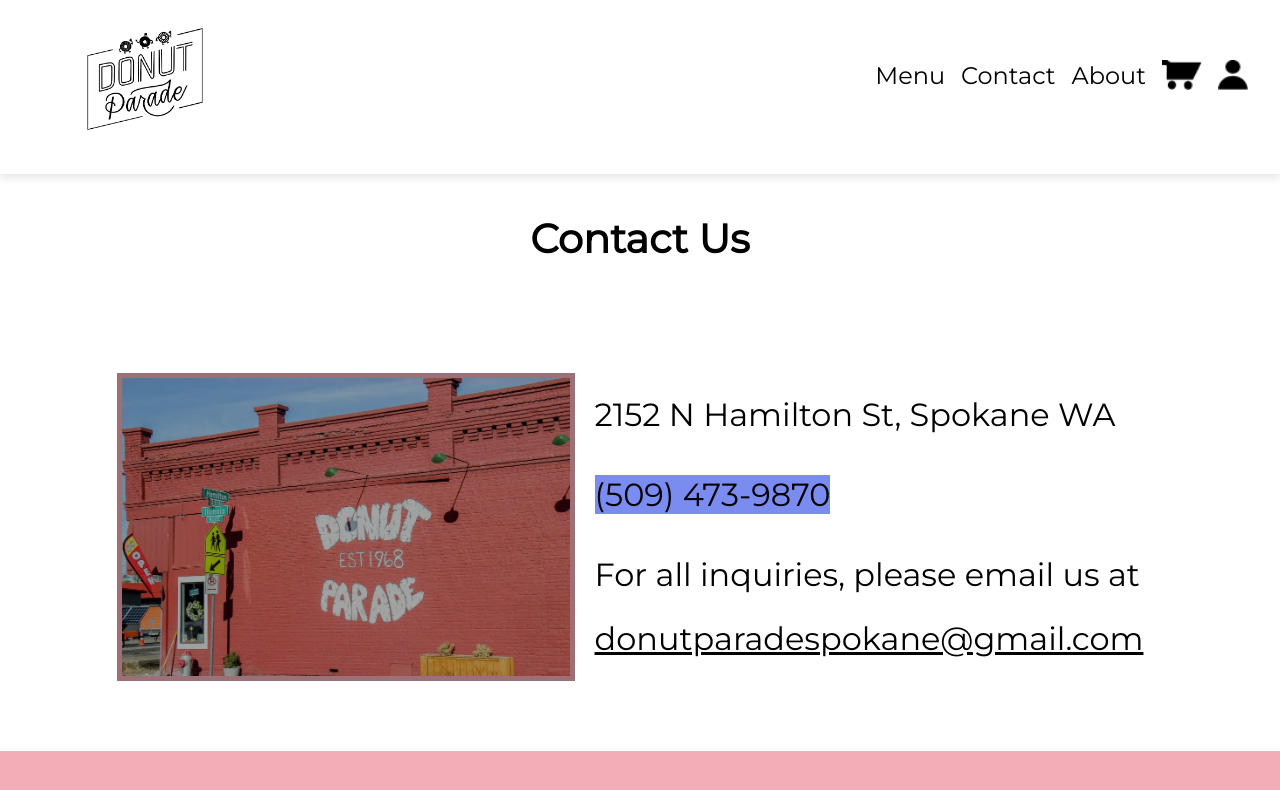
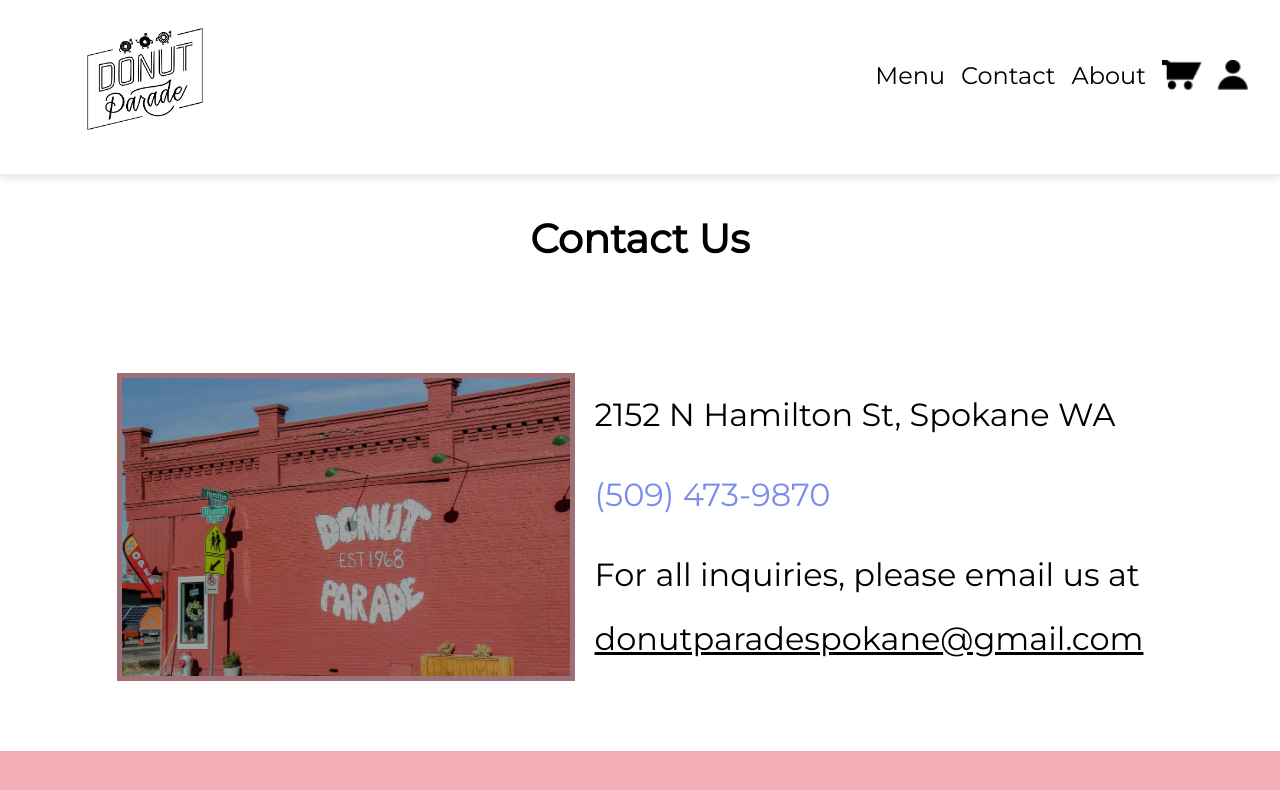
Before and after one commit to CSCD488-Winter2024/project-description-user-stories-and-glossary-project-unknown, a React (Vite) app in the folder DonutParade/: page /contact in a window 1280 px wide. In both pictures the pointer is over the link "(509) 473-9870". Shown: the top 790 px of the page. Built offline with nearby package versions, Linux system fonts and the light colour scheme; a web font is replaced by a local one.

Commit message:
Changed hover effect

```diff
--- a/DonutParade/src/styles/Contact.css
+++ b/DonutParade/src/styles/Contact.css
@@ -60,7 +60,7 @@
 }
 
 #phone-number-button:hover {
-  background-color: #7B8CF0;
+  color: #7B8CF0;
 }
 
 /* Media Queries */
```
